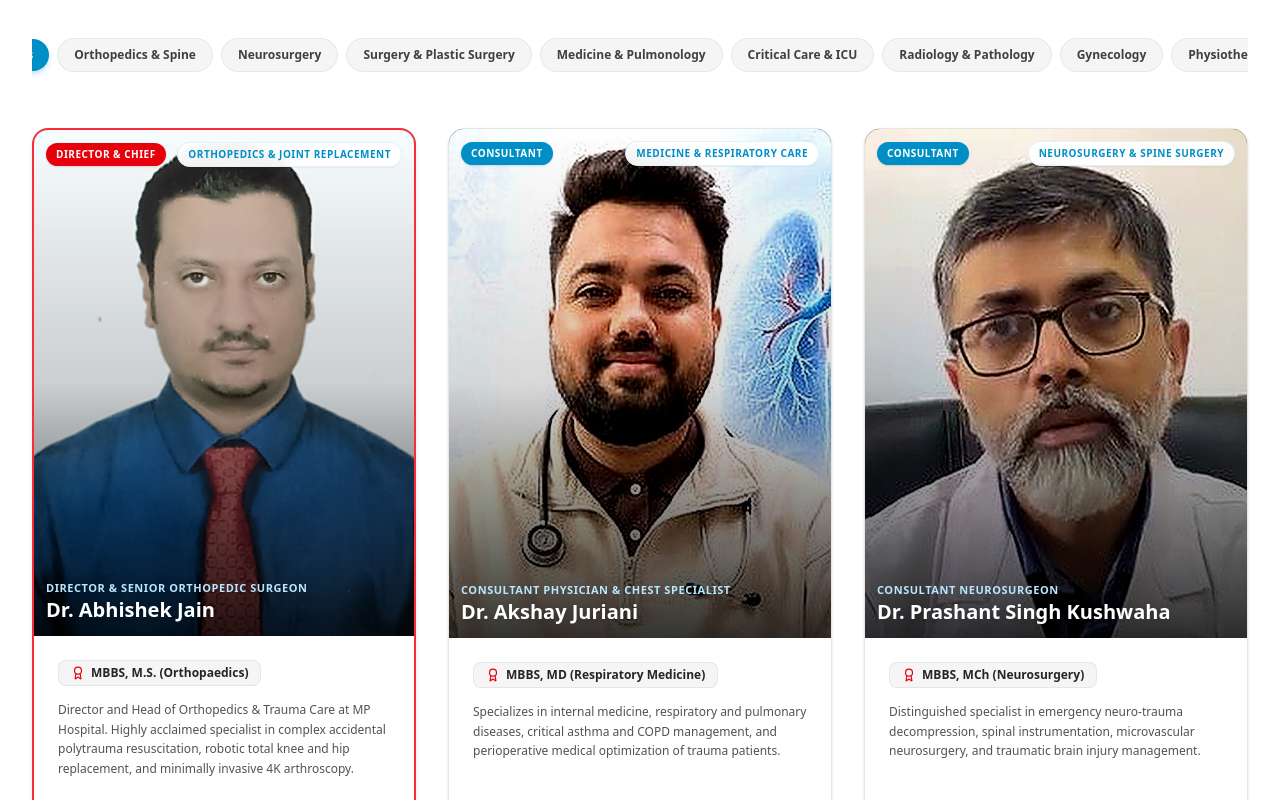
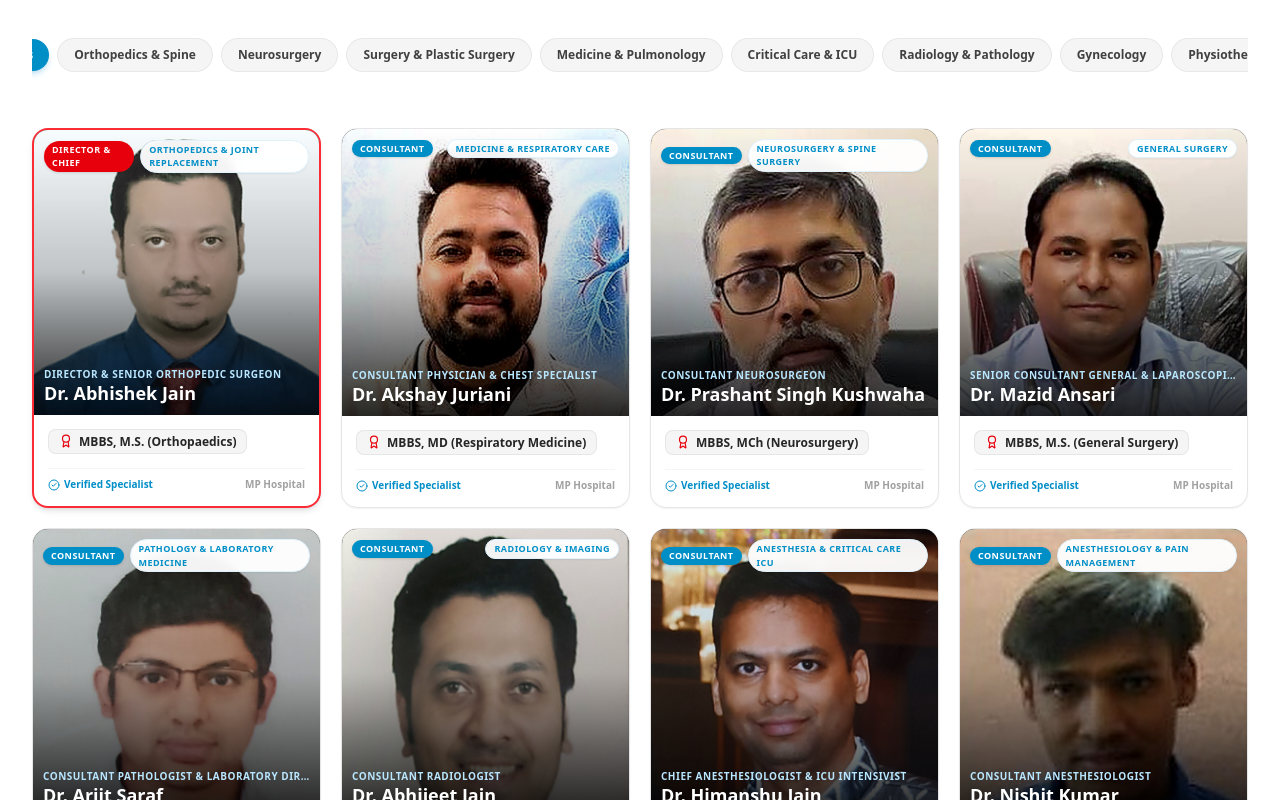
Before and after one commit to Sanatjaiswal/sparkbuild, a Next.js app: page /our-team in a window 1280 px wide. Shown: the part 1500-2300 px from the top of the page. Built offline with nearby package versions, Linux system fonts and the light colour scheme.

Commit message:
feat: remove doctor description and make specialist cards compact

```diff
--- a/src/app/our-team/page.tsx
+++ b/src/app/our-team/page.tsx
@@ -310,7 +310,7 @@ export default function OurTeamPage() {
           </div>
 
           {/* Doctors Grid */}
-          <div className="grid grid-cols-1 sm:grid-cols-2 lg:grid-cols-3 xl:grid-cols-3 gap-6 sm:gap-8">
+          <div className="grid grid-cols-1 sm:grid-cols-2 md:grid-cols-3 lg:grid-cols-4 gap-5">
             {filteredMembers.map((member) => {
               const isLead = member.id === "dr-abhishek-jain";
               const photoSrc = member.image || "/images/dr-abhishek-jain.jpg";
@@ -320,71 +320,68 @@ export default function OurTeamPage() {
                   key={member.id || member.name}
                   className={`bg-white rounded-2xl overflow-hidden border transition-all duration-300 flex flex-col justify-between group ${
                     isLead
-                      ? "border-2 border-red-500 shadow-md hover:shadow-2xl"
-                      : "border-neutral-200 shadow-sm hover:shadow-xl hover:border-sky-400"
+                      ? "border-2 border-red-500 shadow-md hover:shadow-xl"
+                      : "border-neutral-200 shadow-xs hover:shadow-lg hover:border-sky-400"
                   }`}
                 >
                   {/* Card Header with Doctor Portrait Photo */}
                   <div>
-                    <div className="relative aspect-[3/4] w-full bg-neutral-900 overflow-hidden">
+                    <div className="relative aspect-square w-full bg-neutral-900 overflow-hidden">
                       <Image
                         src={photoSrc}
                         alt={member.name}
                         fill
-                        sizes="(max-width: 640px) 100vw, (max-width: 1024px) 50vw, 33vw"
-                        className="object-cover group-hover:scale-105 transition-transform duration-500"
+                        sizes="(max-width: 640px) 100vw, (max-width: 768px) 50vw, (max-width: 1024px) 33vw, 25vw"
+                        className="object-cover object-top group-hover:scale-105 transition-transform duration-500"
                       />
-                      <div className="absolute inset-0 bg-gradient-to-t from-black/80 via-black/15 to-transparent" />
+                      <div className="absolute inset-0 bg-gradient-to-t from-black/85 via-black/20 to-transparent" />
 
                       {/* Top Badges */}
-                      <div className="absolute top-3 left-3 right-3 flex items-center justify-between gap-2">
+                      <div className="absolute top-2.5 left-2.5 right-2.5 flex items-center justify-between gap-1.5">
                         {isLead ? (
-                          <span className="px-2.5 py-1 rounded-full bg-red-600 text-white text-[10px] font-black uppercase tracking-wider shadow">
+                          <span className="px-2 py-0.5 rounded-full bg-red-600 text-white text-[9px] font-black uppercase tracking-wider shadow">
                             Director &amp; Chief
                           </span>
                         ) : (
-                          <span className="px-2.5 py-1 rounded-full bg-[#008EC7] text-white text-[10px] font-black uppercase tracking-wider shadow">
+                          <span className="px-2 py-0.5 rounded-full bg-[#008EC7] text-white text-[9px] font-black uppercase tracking-wider shadow">
                             Consultant
                           </span>
                         )}
-                        <span className="px-2.5 py-1 rounded-full bg-white/95 backdrop-blur-xs text-[#008ec7] text-[10px] font-extrabold uppercase tracking-wider shadow-xs border border-sky-100">
+                        <span className="px-2 py-0.5 rounded-full bg-white/95 backdrop-blur-xs text-[#008ec7] text-[9px] font-extrabold uppercase tracking-wider shadow-xs border border-sky-100">
                           {member.department || "Specialist"}
                         </span>
                       </div>
 
                       {/* Overlay Title at bottom of photo */}
-                      <div className="absolute bottom-3 left-3 right-3 text-white">
-                        <p className="text-[11px] font-extrabold text-sky-200 uppercase tracking-wider">
+                      <div className="absolute bottom-2.5 left-2.5 right-2.5 text-white">
+                        <p className="text-[10px] font-bold text-sky-200 uppercase tracking-wider truncate">
                           {member.role}
                         </p>
-                        <h3 className="text-xl font-black drop-shadow-sm">{member.name}</h3>
+                        <h3 className="text-base sm:text-lg font-black drop-shadow-sm leading-tight truncate">
+                          {member.name}
+                        </h3>
                       </div>
                     </div>
 
-                    {/* Card Content Information */}
-                    <div className="p-6 space-y-3.5">
+                    {/* Card Content Information (Compact without description) */}
+                    <div className="p-3.5">
                       {/* Qualification Pill */}
                       {member.qualification && (
                         <div>
-                          <span className="inline-flex items-center gap-1.5 px-3 py-1 rounded-lg bg-neutral-100 text-neutral-800 border border-neutral-200/90 text-xs font-extrabold">
+                          <span className="inline-flex items-center gap-1.5 px-2.5 py-1 rounded-lg bg-neutral-100 text-neutral-800 border border-neutral-200/90 text-xs font-bold leading-tight">
                             <Award className="w-3.5 h-3.5 text-red-600 shrink-0" />
-                            {member.qualification}
+                            <span className="line-clamp-1">{member.qualification}</span>
                           </span>
                         </div>
                       )}
-
-                      {/* Doctor Clinical Scope / Bio */}
-                      <p className="text-xs text-neutral-600 leading-relaxed font-normal">
-                        {member.bio}
-                      </p>
                     </div>
                   </div>
 
-                  {/* Clean Footer Status (NO appointment booking button) */}
-                  <div className="px-6 pb-5 pt-0">
-                    <div className="pt-3 border-t border-neutral-100 flex items-center justify-between text-[11px] font-bold text-neutral-500">
+                  {/* Clean Footer Status */}
+                  <div className="px-3.5 pb-3.5 pt-0">
+                    <div className="pt-2 border-t border-neutral-100 flex items-center justify-between text-[10px] font-bold text-neutral-500">
                       <span className="flex items-center gap-1 text-[#008ec7]">
-                        <CheckCircle2 className="w-3.5 h-3.5 text-[#008ec7]" />
+                        <CheckCircle2 className="w-3 h-3 text-[#008ec7]" />
                         <span>Verified Specialist</span>
                       </span>
                       <span className="text-neutral-400">MP Hospital</span>
```
